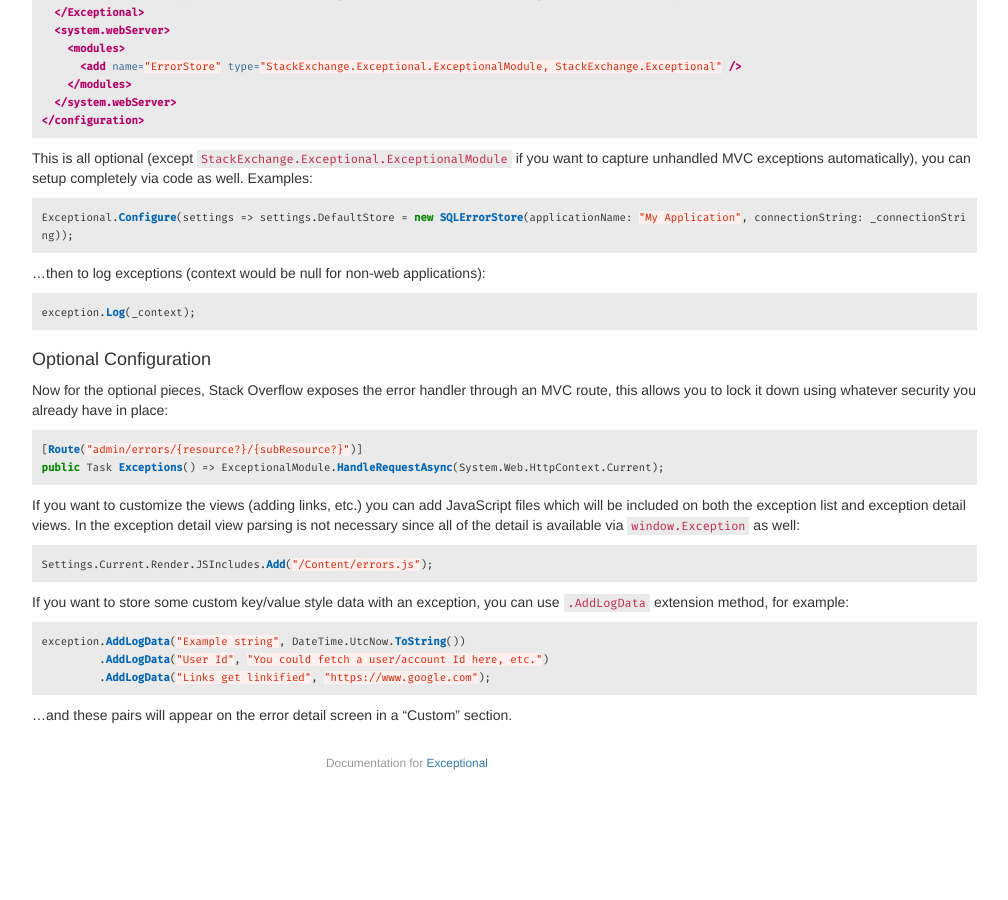
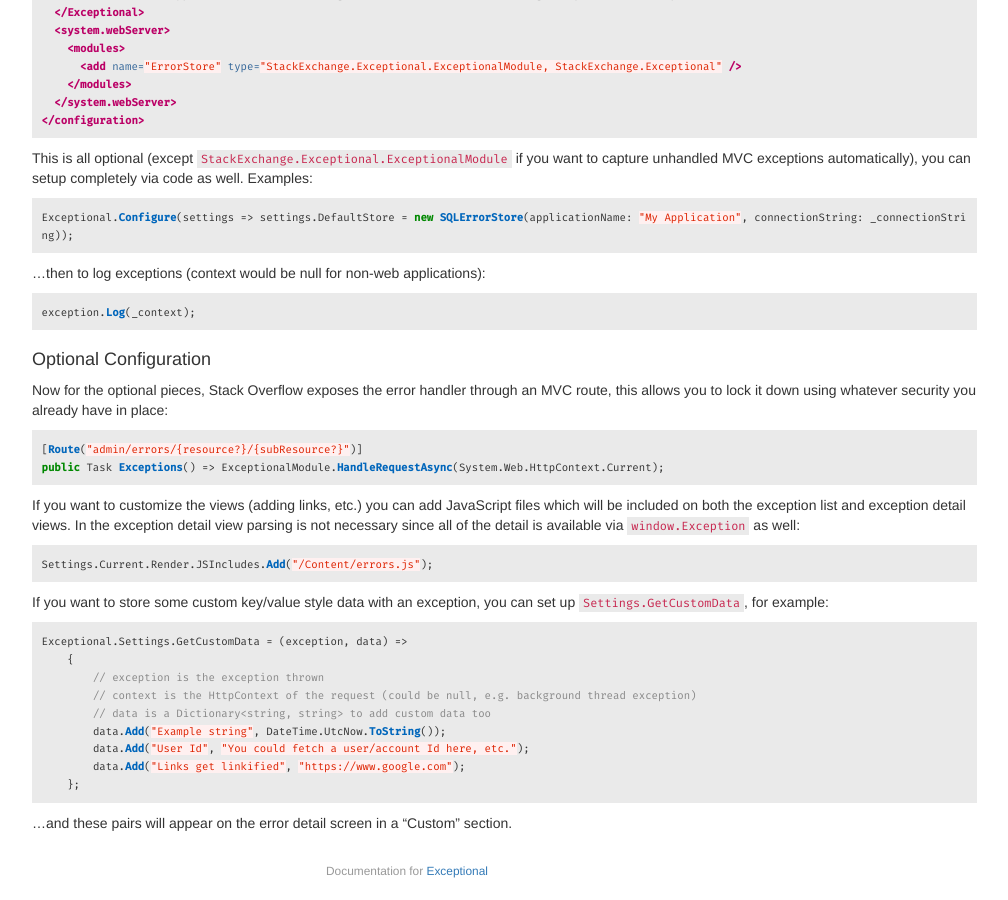
Before and after one commit to NickCraver/StackExchange.Exceptional, a Jekyll site: the page built from docs/AspDotNet.md, in a window 1280 px wide and 900 px high, scrolled down 609 px. Shown: the whole window, without its empty margins (233-1241 px from the left). Built offline with Jekyll 4.4.1, drawn with Linux system fonts in a browser that asks for light colours; before the commit the page ends 1401 px from its top, so only the background shows below that.

Commit message:
revert back to `.GetCustomData` delegate

````diff
--- a/docs/AspDotNet.md
+++ b/docs/AspDotNet.md
@@ -70,12 +70,17 @@ If you want to customize the views (adding links, etc.) you can add JavaScript f
 Settings.Current.Render.JSIncludes.Add("/Content/errors.js");
 ```
 
-If you want to store some custom key/value style data with an exception, you can use `.AddLogData` extension method, for example:
-
+If you want to store some custom key/value style data with an exception, you can set up `Settings.GetCustomData`, for example:
 
 ```c#
-exception.AddLogData("Example string", DateTime.UtcNow.ToString())
-         .AddLogData("User Id", "You could fetch a user/account Id here, etc.")
-         .AddLogData("Links get linkified", "https://www.google.com");
+Exceptional.Settings.GetCustomData = (exception, data) =>
+    {
+        // exception is the exception thrown
+        // context is the HttpContext of the request (could be null, e.g. background thread exception)
+        // data is a Dictionary<string, string> to add custom data too
+        data.Add("Example string", DateTime.UtcNow.ToString());
+        data.Add("User Id", "You could fetch a user/account Id here, etc.");
+        data.Add("Links get linkified", "https://www.google.com");
+    };
 ```
 ...and these pairs will appear on the error detail screen in a "Custom" section.
````
